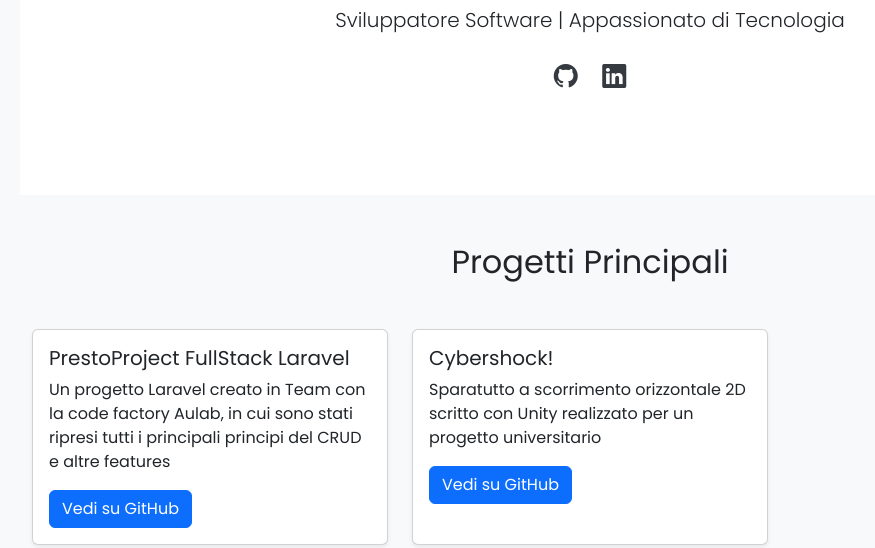
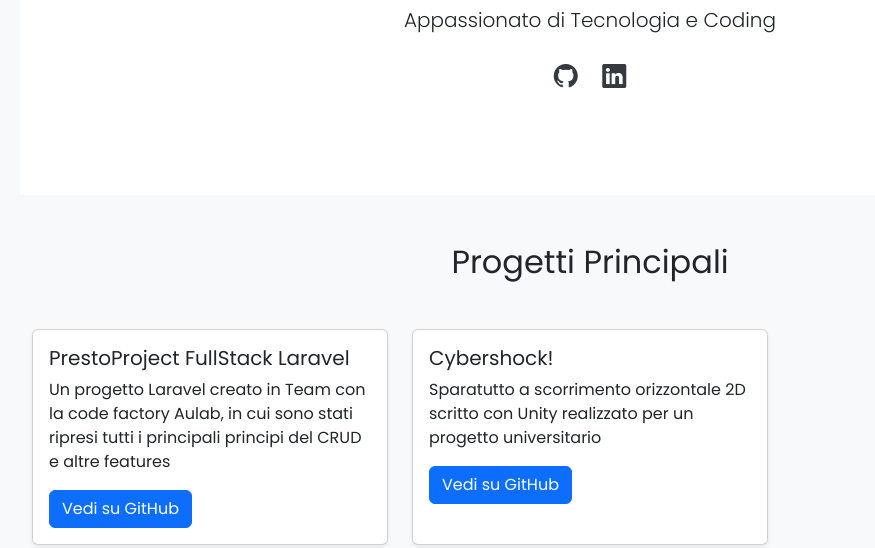
Before and after one commit to MarcoInc/marcoinc.github.io, a plain HTML site: page index.html in a window 1280 px wide. Shown: the part 299-847 px from the top of the page, without its empty margins (50-925 px from the left). Drawn offline with nearby package versions, Linux system fonts and the light colour scheme.

Commit message:
Update index.html

```diff
--- a/index.html
+++ b/index.html
@@ -49,7 +49,7 @@
     <div class="container text-center hero-section">
         <img src="https://github.com/marcoinc.png" alt="Immagine Profilo" class="rounded-circle mb-3" width="150">
         <h1 class="display-4">Marco</h1>
-        <p class="lead">Sviluppatore Software | Appassionato di Tecnologia</p>
+        <p class="lead">Appassionato di Tecnologia e Coding</p>
         <div class="social-icons mt-4">
             <a href="https://github.com/MarcoInc" target="_blank" title="GitHub"><i class="bi bi-github"></i></a>
             <a href="https://www.linkedin.com/in/marcosotera-webdev/" target="_blank" title="LinkedIn"><i class="bi bi-linkedin"></i></a>
```
